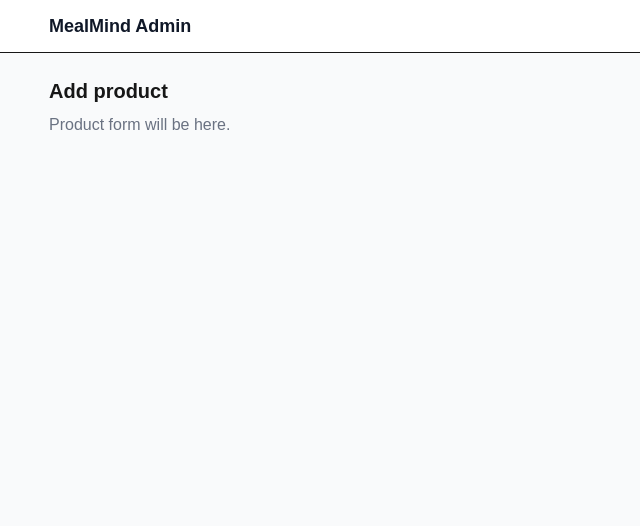
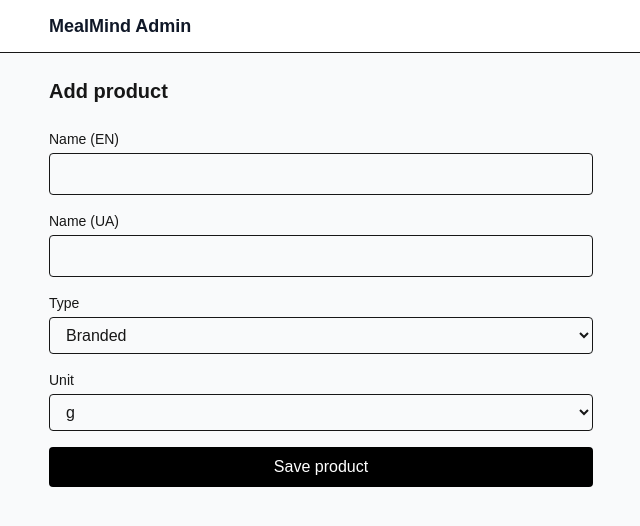
Before and after one commit to OlgaBieliaieva/mealmind-db-seeding, a Next.js app: page /admin/products/new in a window 1280 px wide. Shown: the top 526 px of the page, without its empty margins (319-959 px from the left). Built offline with nearby package versions, Linux system fonts and the light colour scheme.

Commit message:
feat: add base add-product form

```diff
--- a/app/admin/products/new/page.tsx
+++ b/app/admin/products/new/page.tsx
@@ -1,8 +1,130 @@
+"use client";
+
+import { useForm } from "react-hook-form";
+import { zodResolver } from "@hookform/resolvers/zod";
+import {
+  ProductFormSchema,
+  ProductFormValues,
+} from "@/types/product-form.schema";
+import { useState } from "react";
+import { mapProductFormToProductInput } from "@/lib/mappers/productFormToProductInput.mapper";
+
 export default function AddProductPage() {
+  const [loading, setLoading] = useState(false);
+  const [error, setError] = useState<string | null>(null);
+  const [success, setSuccess] = useState(false);
+
+  const {
+    register,
+    handleSubmit,
+    formState: { errors },
+  } = useForm<ProductFormValues>({
+    resolver: zodResolver(ProductFormSchema),
+    defaultValues: {
+      type: "branded",
+    },
+  });
+
+  async function onSubmit(values: ProductFormValues) {
+    setLoading(true);
+    setError(null);
+    setSuccess(false);
+    const payload = mapProductFormToProductInput(values);
+
+    try {
+      const res = await fetch("/api/products", {
+        method: "POST",
+        headers: {
+          "Content-Type": "application/json",
+        },
+        body: JSON.stringify(payload),
+      });
+
+      const data = await res.json();
+
+      if (!res.ok) {
+        throw new Error(data.error || "Failed to create product");
+      }
+
+      setSuccess(true);
+    } catch (err) {
+      setError(err instanceof Error ? err.message : "Unknown error");
+    } finally {
+      setLoading(false);
+    }
+  }
+
   return (
-    <div className="space-y-2">
+    <div className="space-y-6">
       <h1 className="text-xl font-semibold">Add product</h1>
-      <p className="text-gray-500">Product form will be here.</p>
+
+      <form onSubmit={handleSubmit(onSubmit)} className="space-y-4">
+        {/* name_en */}
+        <div>
+          <label className="block text-sm font-medium">Name (EN)</label>
+          <input
+            {...register("name_en")}
+            className="mt-1 w-full rounded border px-3 py-2"
+          />
+          {errors.name_en && (
+            <p className="text-sm text-red-600">{errors.name_en.message}</p>
+          )}
+        </div>
+
+        {/* name_ua */}
+        <div>
+          <label className="block text-sm font-medium">Name (UA)</label>
+          <input
+            {...register("name_ua")}
+            className="mt-1 w-full rounded border px-3 py-2"
+          />
+          {errors.name_ua && (
+            <p className="text-sm text-red-600">{errors.name_ua.message}</p>
+          )}
+        </div>
+
+        {/* type */}
+        <div>
+          <label className="block text-sm font-medium">Type</label>
+          <select
+            {...register("type")}
+            className="mt-1 w-full rounded border px-3 py-2"
+          >
+            <option value="branded">Branded</option>
+            <option value="generic">Generic</option>
+          </select>
+        </div>
+
+        {/* unit */}
+        <div>
+          <label className="block text-sm font-medium">Unit</label>
+          <select
+            {...register("unit")}
+            className="mt-1 w-full rounded border px-3 py-2"
+          >
+            <option value="g">g</option>
+            <option value="ml">ml</option>
+            <option value="pcs">pcs</option>
+          </select>
+          {errors.unit && (
+            <p className="text-sm text-red-600">{errors.unit.message}</p>
+          )}
+        </div>
+
+        <button
+          type="submit"
+          disabled={loading}
+          className="w-full rounded bg-black px-4 py-2 text-white disabled:opacity-50"
+        >
+          {loading ? "Saving..." : "Save product"}
+        </button>
+
+        {success && (
+          <p className="text-sm text-green-600">Product created successfully</p>
+        )}
+
+        {error && <p className="text-sm text-red-600">{error}</p>}
+      </form>
     </div>
   );
 }
--- /dev/null
+++ b/lib/mappers/productFormToProductInput.mapper.ts
@@ -0,0 +1,45 @@
+import { ProductFormValues } from "@/types/product-form.schema";
+import { ProductInput } from "@/types/product.schema";
+
+export function mapProductFormToProductInput(
+  values: ProductFormValues,
+): ProductInput {
+  if (values.type === "generic") {
+    return {
+      type: "generic",
+      name: {
+        en: values.name_en,
+        ua: values.name_ua,
+      },
+      unit: values.unit,
+      category_id: 0,
+
+      is_verified: false,
+      source: "manual",
+    };
+  }
+
+  // branded
+  return {
+    type: "branded",
+    name: {
+      en: values.name_en,
+      ua: values.name_ua,
+    },
+    unit: values.unit,
+    category_id: 0,
+
+    brand: {
+      id: "", // TASK 1.4.1.3
+      name: {
+        en: "",
+        ua: "",
+      },
+    },
+
+    barcode: "testbarcode", // TASK 1.4.1.6
+
+    is_verified: false,
+    source: "manual",
+  };
+}
--- a/package.json
+++ b/package.json
@@ -10,6 +10,7 @@
   },
   "dependencies": {
     "@google-cloud/storage": "^7.18.0",
+    "@hookform/resolvers": "^5.2.2",
     "googleapis": "^170.1.0",
     "next": "16.1.4",
     "react": "19.2.3",
--- /dev/null
+++ b/types/product-form.schema.ts
@@ -0,0 +1,12 @@
+import { z } from "zod";
+
+export const UnitEnum = z.enum(["g", "ml", "pcs"]);
+
+export const ProductFormSchema = z.object({
+  name_en: z.string().min(1, "Required"),
+  name_ua: z.string().min(1, "Required"),
+  type: z.enum(["generic", "branded"]),
+  unit: UnitEnum,
+});
+
+export type ProductFormValues = z.infer<typeof ProductFormSchema>;
```
Also changed, not shown: 1 other file (tests, documents, lock files or other folders).
